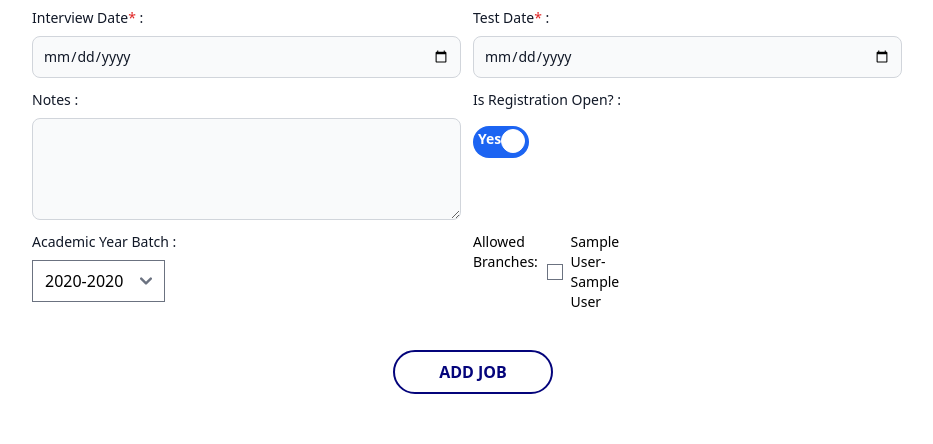
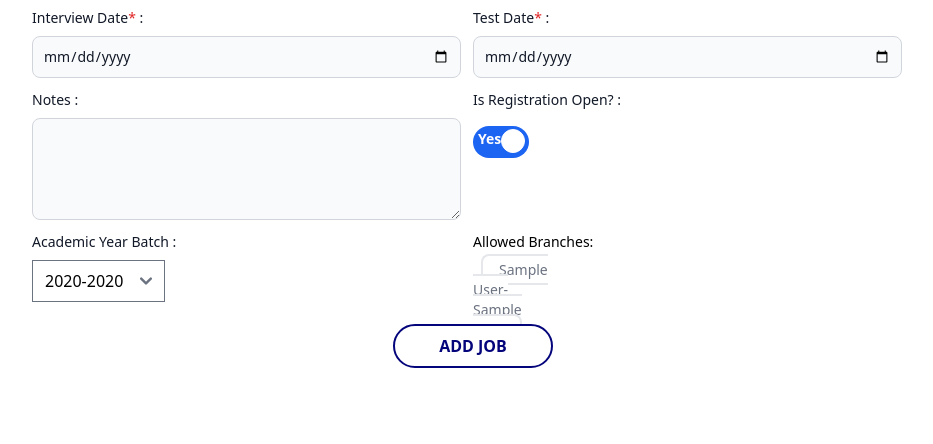
Before and after one commit to PLACEMENT-JKSHIM/Placement-Portal-Backend, a Django app: page /au/company/addJob in a window 1280 px wide. Shown: the part 820-1264 px from the top of the page, without its empty margins (318-1251 px from the left). After the commit the page ends 1188 px from the top, so only its background shows below. Run offline with Django 4.2, Linux system fonts and the light colour scheme; a user stored in the database is signed in; tables that the repository leaves empty hold one stand-in row (values such as "Sample post"); style sheets or scripts are compiled from the project's sources; some libraries are stand-ins or nearby versions.

Commit message:
feat:allowed branches  tag ui update

```diff
--- a/administrator/views.py
+++ b/administrator/views.py
@@ -778,11 +778,13 @@ def downLoadImages(request,id):
 @staff_required
 def viewJob(request,id):
     job=get_object_or_404(Job,id=id)
+    job_branches=Job_branch.objects.filter(job=job)
     if job.reg_open==True and job.registration_last_date<datetime.now(timezone.utc):
         job.reg_open=False
         job.save()
     context={
-        'job':job
+        'job':job,
+        'job_branches':job_branches
     }
     return render(request,"administrator/company/viewJob.html",context)
 
--- a/templates/administrator/company/addjob.html
+++ b/templates/administrator/company/addjob.html
@@ -80,20 +80,23 @@
                         </label>
                         {{form.yearBatch}}
                     </div>
+                    <div class="sm:col-span-1 md:col-span-6">
                     <label for="id_allowed_branches">Allowed Branches:</label>
-                    <div class="mb-4">
+                    <div class="flex mb-4 h-full flex-wrap">
                       {% for branch in branches %}
-                        <div class="flex items-center">
-                          <input type="checkbox" name="allowed_branches" id="branch_{{ branch.id }}" value="{{ branch.id }}" class="form-checkbox">
-                          <label for="branch_{{ branch.id }}" class="ml-2">{{ branch }}</label>
-                        </div>
+                      <div class="max-w-5 h-3 my-2 ">
+                        <input type="checkbox" name="allowed_branches" id="branch_{{ branch.id }}" value="{{ branch.id }}" class="hidden peer" >
+                        <label for="branch_{{ branch.id }}" class="w-full m-2 px-4 py-1 text-gray-500 bg-white border-2 border-gray-200 rounded-lg cursor-pointer dark:hover:text-gray-300 dark:border-gray-700 peer-checked:bg-gray-500 peer-checked:text-white hover:text-gray-600 dark:peer-checked:text-gray-300  hover:bg-gray-50 dark:text-gray-400 dark:bg-gray-800 dark:hover:bg-gray-700">{{ branch }}</label>
+                      </div>
                       {% endfor %}
                     </div>
                   </div>
+                </div>
                     <div class="relative sm:col-span-1 md:col-span-12 w-40 m-auto mt-4">
                         {% include "../../buttons/buttons.html" with main=True btn="Add Job" secondary=False %}
                     </div>
                 </form>
+
         </div>
 
 
--- a/templates/administrator/company/viewJob.html
+++ b/templates/administrator/company/viewJob.html
@@ -108,7 +108,9 @@
             <span class="font-normal text-gray-700 dark:text-gray-400"><span class="font-bold">Born Between : </span>{{ job.min_dob }} - {{ job.max_dob }}</span>
         </li>
         <li>
-            <span class="font-normal text-gray-700 dark:text-gray-400"><span class="font-bold">Allowed Branches : </span>{{ job.branch }}</span>
+            <span class="font-normal text-gray-700 dark:text-gray-400"><span class="font-bold">Allowed Branches : </span>{% for job_branch in job_branches %}
+            {{ job_branch.branch }} ,
+        {% endfor %}</span>
         </li>
         <li>
             <span class="font-normal text-gray-700 dark:text-gray-400"><span class="font-bold">Other : </span>{{ job.notes }}</span>
```
Also changed, not shown: templates/administrator/company/editJob.html (+10 -9 lines).
